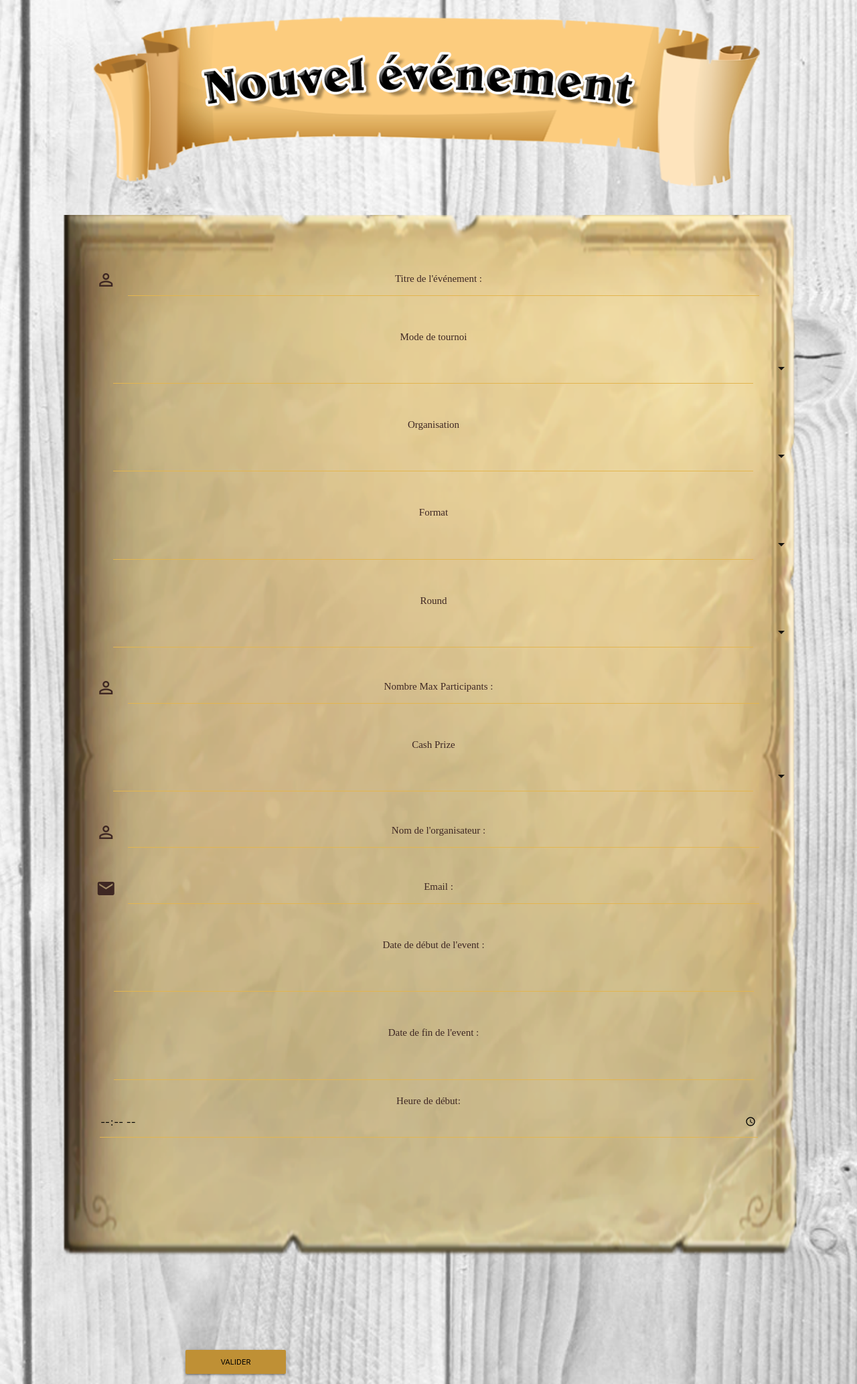
After one commit to Yomab/projet-pro, a PHP site: page /createEvent.php in a window 1280 px wide. The commit adds this page. Shown: the whole page at 67% size. Run offline with PHP 8.4, Linux system fonts and the light colour scheme; some libraries are stand-ins or nearby versions.

Commit message:
ajout formulaire de création d'event

```diff
--- a/assets/main.js
+++ b/assets/main.js
@@ -7,3 +7,9 @@
  $(document).ready(function(){
      $('.modal').modal();
    });
+   $(document).ready(function(){
+    $('select').formSelect();
+  });
+  $(document).ready(function(){
+      $('.datepicker').datepicker();
+    });
--- /dev/null
+++ b/createEvent.php
@@ -0,0 +1,123 @@
+<!DOCTYPE html>
+<html lang="fr">
+    <head>
+        <meta charset="utf-8" />
+        <meta name="viewport" content="width=device-width, initial-scale=1, shrink-to-fit=no" />
+        <link rel="stylesheet" href="https://use.fontawesome.com/releases/v5.8.1/css/all.css" integrity="sha384-50oBUHEmvpQ+1lW4y57PTFmhCaXp0ML5d60M1M7uH2+nqUivzIebhndOJK28anvf" crossorigin="anonymous" />
+        <link href="https://fonts.googleapis.com/icon?family=Material+Icons" rel="stylesheet">
+          <link rel="stylesheet" href="assets/materialize.css">
+        <link rel="stylesheet" href="style.css">
+        <script src="https://ajax.googleapis.com/ajax/libs/angularjs/1.7.8/angular.min.js"></script>
+        <title>Create_Event</title>
+    </head>
+    <body class='bg1'>
+      <div class="row" id="catTitle">
+        <div class="center" >
+      <img class="responsive-img" src="assets/img/categories/nouvelevenement.png" />
+
+    </div>
+  </div>
+
+ <div id="register-page" class="row ">
+ <div class="col s12 bg2 ">
+   <form id="registerForm" class="register-form center-align" method="post" action="">
+     <div class="row margin">
+       <div class="input-field col s12">
+         <i class="material-icons prefix">perm_identity</i>
+         <input id="EventName" name="EventName" type="text" class="validate eventProperties" required />
+         <label for="EventName" class="center-align brown-text text-darken-4">Titre de l'événement :</label>
+       </div>
+     </div>
+
+     <div class="input-field col s12 HeightSelect">
+     <p class="center-align brown-text text-darken-4">Mode de tournoi</p>
+<select multiple>
+      <option value="" disabled selected></option>
+      <option value="1">Online</option>
+      <option value="2">En salle</option>
+    </select>
+  </div>
+  <div class="input-field col s12 HeightSelect">
+    <p class="center-align brown-text text-darken-4 labelTitle">Organisation</p>
+ <select multiple class="selStyle">
+   <option value="" disabled selected></option>
+   <option value="1">Entrée Libre</option>
+   <option value="2">Sur invitation</option>
+ </select>
+ <label ></label>
+</div>
+<div class="input-field col s12 HeightSelect">
+  <p class="center-align brown-text text-darken-4 labelTitle">Format</p>
+<select multiple>
+ <option value="" disabled selected></option>
+ <option value="1">Standard</option>
+ <option value="2">Wild</option>
+</select>
+ <label ></label>
+</div>
+<div class="input-field col s12 HeightSelect">
+  <p class="center-align brown-text text-darken-4 labelTitle">Round</p>
+<select multiple>
+ <option value="" disabled selected></option>
+ <option value="1">Swiss</option>
+ <option value="2">Eliminatoire</option>
+</select>
+ <label></label>
+</div>
+<div class="row margin">
+  <div class="input-field col s12">
+    <i class="material-icons prefix">perm_identity</i>
+    <input id="NumbCaracter" name="NumbCaracter" type="number" class="validate eventProperties" required />
+    <label for="NumbCaracter" class="center-align brown-text text-darken-4">Nombre Max Participants :</label>
+  </div>
+</div>
+<div class="input-field col s12 HeightSelect">
+  <p class="center-align brown-text text-darken-4 labelTitle">Cash Prize</p>
+<select multiple>
+ <option value="" disabled selected></option>
+ <option value="1">Oui</option>
+ <option value="2">Non</option>
+</select>
+<label></label>
+</div>
+<div class="row margin">
+  <div class="input-field col s12">
+    <i class="material-icons prefix">perm_identity</i>
+    <input id="EventCreator" name="EventCreator" type="text" class="validate eventProperties" required />
+    <label for="EventCreator" class="center-align brown-text text-darken-4">Nom de l'organisateur :</label>
+  </div>
+</div>
+<div class="row margin">
+  <div class="input-field col s12">
+    <i class="material-icons prefix">mail</i>
+    <input id="Creator_email" name="Creator_email" type="email" class="validate eventProperties" required />
+    <label for="Creator_email" class="center-align brown-text text-darken-4">Email :</label>
+  </div>
+</div>
+<div class="input-field col s12">
+    <p class="center-align brown-text text-darken-4 labelTitle">Date de début de l'event :</p>
+<input type="text" class="datepicker">
+<label for="datepicker"></label>
+</div>
+<div class="input-field col s12">
+    <p class="center-align brown-text text-darken-4 labelTitle">Date de fin de l'event :</p>
+<input type="text" class="datepicker brown-text">
+<label for="datepicker"></label>
+</div>
+<label class="center-align brown-text text-darken-4 time" for="appt">Heure de début:</label><br/>
+<input type="time" id="appt" name="appt" class="eventProperties validate" min="9:00" max="18:00" required>
+   </div>
+   <div class="row ">
+     <div class="input-field center col s6 l6">
+       <input type="submit" class=" btn waves-effect waves-light col s6 formInscription" value="valider" />
+     </div>
+   </div>
+ </form>
+
+      <script src = "https://code.jquery.com/jquery-3.4.0.js" integrity = "sha256-DYZMCC8HTC+QDr5QNaIcfR7VSPtcISykd+6eSmBW5qo=" crossorigin = "anonymous"></script>
+      <script src="https://cdnjs.cloudflare.com/ajax/libs/popper.js/1.14.7/umd/popper.min.js" integrity="sha384-UO2eT0CpHqdSJQ6hJty5KVphtPhzWj9WO1clHTMGa3JDZwrnQq4sF86dIHNDz0W1" crossorigin="anonymous"></script>
+      <script src="https://cdnjs.cloudflare.com/ajax/libs/materialize/1.0.0/js/materialize.min.js"></script>
+      <script src="assets/materialize.js"></script>
+      <script src="assets/main.js"></script>
+      </body>
+      </html>
--- a/style.css
+++ b/style.css
@@ -279,6 +279,13 @@ input:not([type]), input[type="text"]:not(.browser-default), input[type="passwor
   background-size: cover;
   background-position: center;
   background-repeat: no-repeat;
+}
+.bg2 {
+  background-image: url('assets/img/bodyContent/pageAbig.png');
+  background-size: cover;
+  background-position: center;
+  background-repeat: no-repeat;
+  height: 1680px;
 }
 
 .register-form .center, .center-align {
@@ -638,3 +645,58 @@ div.card {
 }
 
 //fin diary//
+//create event//
+
+.p.FormStyleEvent {
+    line-height: 1.5;
+    font-family: OPTIBelwe-Medium;
+    color: #3e2723;
+    font-weight: normal;
+}
+.center-align.brown-text.text-darken-4.time {
+  font-size: 1rem;
+}
+.material-icons.prefix.select {
+  margin-left: 1rem;
+}
+.col.s12.bg2 {
+  padding-top: 2.5rem;
+}
+
+input.select-dropdown.dropdown-trigger {
+  margin-left: 3.5rem;
+}
+
+input#EventName.validate.eventProperties {
+  width: 87% !important;
+}
+
+input#NumbCaracter.validate.eventProperties {
+  width: 87% !important;
+}
+
+input#EventCreator.validate.eventProperties {
+  width: 87% !important;
+}
+
+input#Creator_email.validate.eventProperties {
+  width: 87% !important;
+}
+
+input#appt.validate.eventProperties {
+  width: 87% !important;
+}
+@media screen and (max-width:640px) {
+  div.input-field.col.s12.HeightSelect {
+    margin-right: auto !important;
+      margin-left: auto !important;
+        }
+  p.center-align.brown-text.text-darken-4 {
+      margin-left: 4rem !important;
+
+}
+p.center-align.brown-text.text-darken-4.labelTitle {
+    margin-left: 1rem !important;
+
+}
+  }
```
Also changed, not shown: assets/img/bodyContent/pageAbig.png (added), assets/img/categories/nouvelevenement.png.
